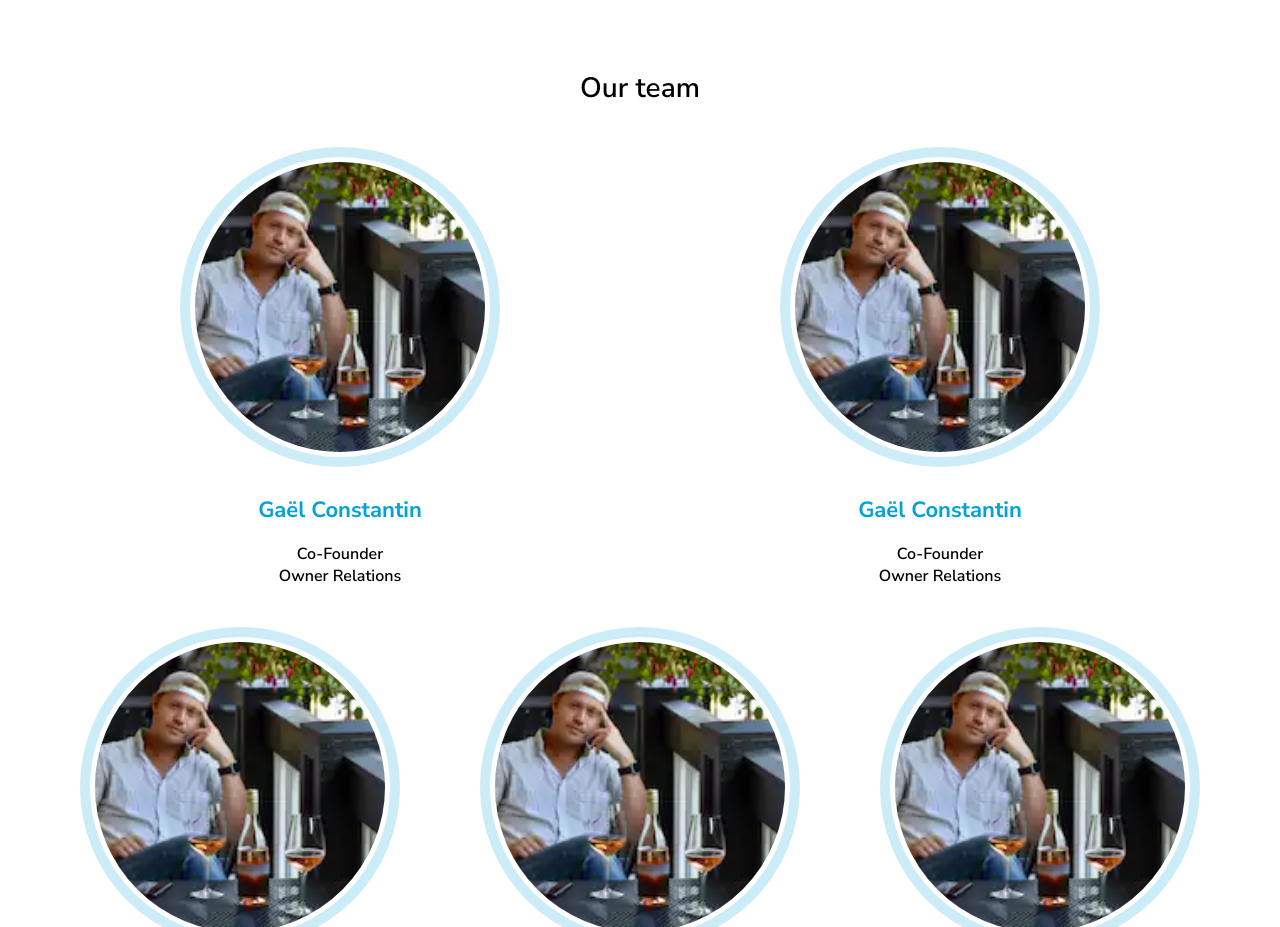
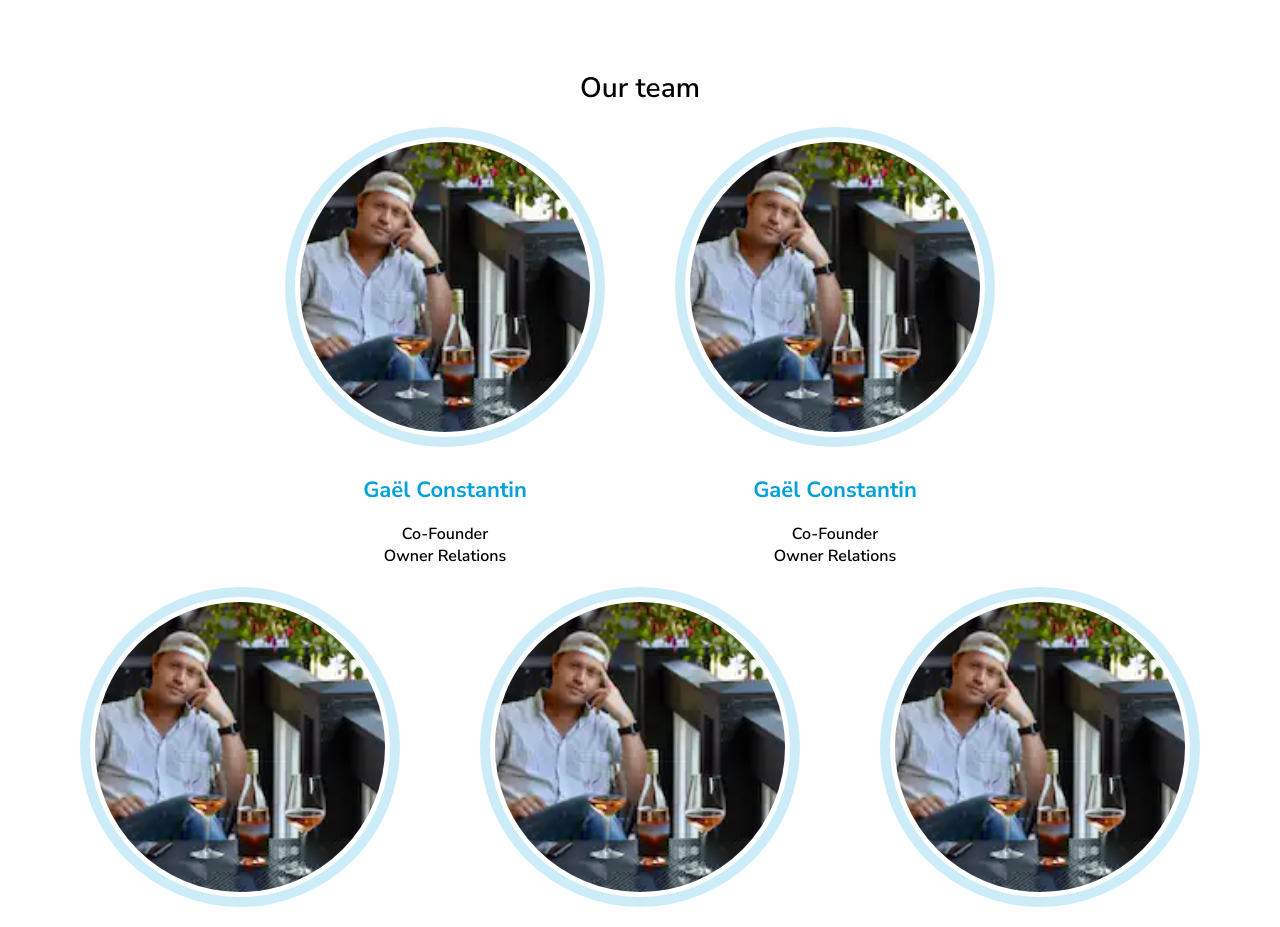
Before and after one commit to darkostrug/hh, a plain HTML site: page team.html in a window 1280 px wide. Shown: the part 845-1772 px from the top of the page. Drawn offline with nearby package versions, Linux system fonts and the light colour scheme.

Commit message:
Fixed team page

```diff
--- a/pages/_team.scss
+++ b/pages/_team.scss
@@ -11,6 +11,16 @@ main {
       --image-size: 250px;
     }
 
+    .first-row{
+      display: flex;
+      align-items: center;
+      justify-content: center;
+      gap: 70px;
+      @media only screen and (max-width: 480px) {
+        flex-direction: column;
+        gap: 25px;
+      }
+    }
     // Team header //
     .team-header {
       position: relative;
--- a/team.html
+++ b/team.html
@@ -30,9 +30,9 @@
         <section class="our-team">
             <div class="container">
                 <h2 class="title fs-1100 fw-semibold mb-200">Our team</h2>
-                <div class="row gap-2 justify-center">
+                <div class="first-row">
                     <!-- Team member 1 -->
-                    <div class="team-member-container first-row-item | col-12-xs col-6-sm">
+                    <div class="team-member-container">
                         <div class="team-member">
                             <div class="img-container"><img src="./assets/img/client.png" alt="Gaël Constantin"></div>
                             <h3 class="fs-900 fw-bold">Gaël Constantin</h3>
@@ -40,7 +40,7 @@
                         </div>
                     </div>
                     <!-- Team member 2 -->
-                    <div class="team-member-container | col-12-xs col-6-sm">
+                    <div class="team-member-container">
                         <div class="team-member">
                             <div class="img-container"><img src="./assets/img/client.png" alt="Gaël Constantin"></div>
                             <h3 class="fs-900 fw-bold">Gaël Constantin</h3>
```
Also changed, not shown: style/main.css, 1 other file.
